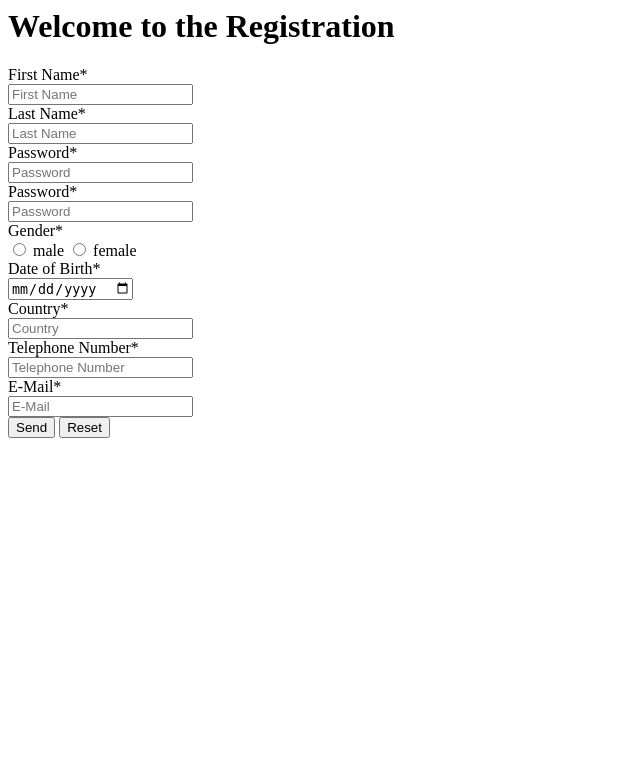
After one commit to mrrestre/WebProject, a PHP site: page /views/pages/registration.php in a window 1280 px wide. The commit adds this page. Shown: the top 783 px of the page, without its empty margins (0-640 px from the left). Run offline with PHP 8.4, Linux system fonts and the light colour scheme; some libraries are stand-ins or nearby versions.

Commit message:
Nur falls mein Laptop kaputt geht

```diff
--- a/Projekt/assets/css/headerStyle.css
+++ b/Projekt/assets/css/headerStyle.css
@@ -78,7 +78,7 @@ button {
     text-align: center;
     font-size: 15px;
     padding: 7px;
-    width: 100px;
+    width: 80px;
     transition: all 0.5s;
     cursor: pointer;
     margin-top: 8px;
@@ -115,5 +115,5 @@ button {
     color: #7f7f7f;
     border-radius: 4px;
     margin-right: 0px;
-    margin-left: 5px;
+    margin-left: 2px;
 }
--- a/Projekt/index.php
+++ b/Projekt/index.php
@@ -1,10 +1,12 @@
 <?php
+
+session_start();
 
 // all require stuff to work!!
 require_once 'init/10_database.php';
 require_once 'init/20_functions.php';
 
-define('ROOT', realpath(__DIR__.'/.'));   		// Define absolute path to this file's directory
+define('ROOT', str_replace('\\', '/', realpath(__DIR__)));
 
 if (!isset($_GET['page'])){
 	$page = 'home';
--- a/Projekt/static/head.html
+++ b/Projekt/static/head.html
@@ -5,5 +5,5 @@
     <meta charset="UTF-8">
     <meta name="viewport" content="width=device-width, initial-scale=1.0">
     <title>TakeTec</title>
-    <link rel="shortcut icon" href="/./Projekt/assets/logo/favicon.ico" />
+    <link rel="shortcut icon" href="./Projekt/assets/logo/favicon.ico" />
 </head>
--- /dev/null
+++ b/Projekt/views/pages/registration.php
@@ -0,0 +1,112 @@
+<?
+$status='';
+    if(isset($_POST['submit']))
+    {
+        if(!empty($_POST['firstName'])
+        &&!empty($_POST['surname'])
+        &&!empty($_POST['password'])
+        &&!empty($_POST['passwordagain'])
+        &&!empty($_POST['gender'])
+        &&!empty($_POST['DOB'])
+        &&!empty($_POST['country'])
+        &&!empty($_POST['phone'])
+        &&!empty($_POST['eMail']))
+        {
+            $fname=         $_POST['firstName'];
+            $lname=         $_POST['surname'];
+            $password=      $_POST['password'];
+            $passwordagain= $_POST['passwordagain'];
+            $gender=        $_POST['gender'];
+            $birthdate=     $_POST['DOB'];
+            $country=       $_POST['country'];
+            $phone=         $_POST['phone'];
+            $email=         $_POST['eMail'];
+            if($password === $passwordagain)
+            {
+                $request = $database->prepare("INSERT INTO user (firstName, surname, password, gender, DOB, country, phone, eMail)
+                                                VALUES (:firstName, :surname, :password, :gender, :DOB, :country, :phone, :eMail)");
+
+                $request->execute(['firstName' => $fname,
+                                'surname' => $lname,
+                                'password' => $password,
+                                'gender' => $gender,
+                                'DOB' => $birthdate,
+                                'country' => $country,
+                                'phone' =>   $phone ,
+                                'eMail' => $email]);
+
+                $status ='you were successfully registred';
+                echo $status;
+            }
+            else{
+                $status = 'Password and Passwordagain must be the same!!';
+                echo $status;
+            }
+        }
+        else
+        {
+            $status= 'All fields must be filled';
+            echo $status;
+        }
+    }
+
+
+
+
+?>
+
+<html>
+<head>
+    <!-- hier den css von registrierung hinzüfugen -->
+</head>
+<body>
+    <div class="content-wrap">
+        <h1>Welcome to the Registration</h1>
+
+        <div class="loginclass">
+            <form action="index.php?page=registration" method="post">
+
+                <label for="firstName">First Name*</label><br>
+                <input type="text" id="firstName" name="firstName" placeholder="First Name" required><br>
+
+                <label for="surname">Last Name*</label><br>
+                <input type="text" id="surname" name="surname" placeholder="Last Name" required><br>
+
+                <label for="password">Password*</label><br>
+                <input type="password" id="password" name="password" placeholder="Password" required><br>
+
+                <label for="passwordagain">Password*</label><br>
+                <input type="password" id="passwordagain" name="passwordagain" placeholder="Password" required><br>
+
+                <label for="gender">Gender*</label><br>
+                <input type="radio" value="m" id="male" name="gender" required>
+                <label for="male">male</label>
+                <input type="radio" value="f" name="gender" required>
+                <label for="female">female</label><br>
+
+                <label for="DOB">Date of Birth*</label><br>
+                <input type="date" id="DOB" name="DOB" required><br>
+
+                <label for="country">Country*</label><br>
+                <input type="text" id="country" name="country" placeholder="Country" required><br>
+
+                <label for="phone">Telephone Number*</label><br>
+                <input type="number" id="phone" name="phone" placeholder="Telephone Number" required><br>
+
+                <label for="eMail">E-Mail*</label><br>
+                <input type="email" id="eMail" name="eMail" placeholder="E-Mail" required><br>
+
+                <label for="submit">
+                <input type="submit" id="submit" name="submit" value="Send">
+                </label>
+                <label for="reset">
+                <input type="reset" id="reset" name="reset" value="Reset">
+                </label>
+            </form>
+        </div>
+    </div>
+
+    <? echo $status?>
+
+</body>
+</html>
```
Also changed, not shown: Projekt/init/20_functions.php (+9 -4 lines), Projekt/static/footer.php (+4 -6 lines), Projekt/static/header.php (+18 -3 lines), Projekt/views/pages/home.php (+10 -10 lines), Projekt/views/pages/login.php (added, +22 -0 lines), Projekt/views/pages/readArticle.php (+39 -0 lines), Projekt/assets/images/SchoeneBilder.jpg.txt (deleted), Projekt/assets/images/pixel4a.png (added), Projekt/views/pages/logout.php (added), 1 other file.
